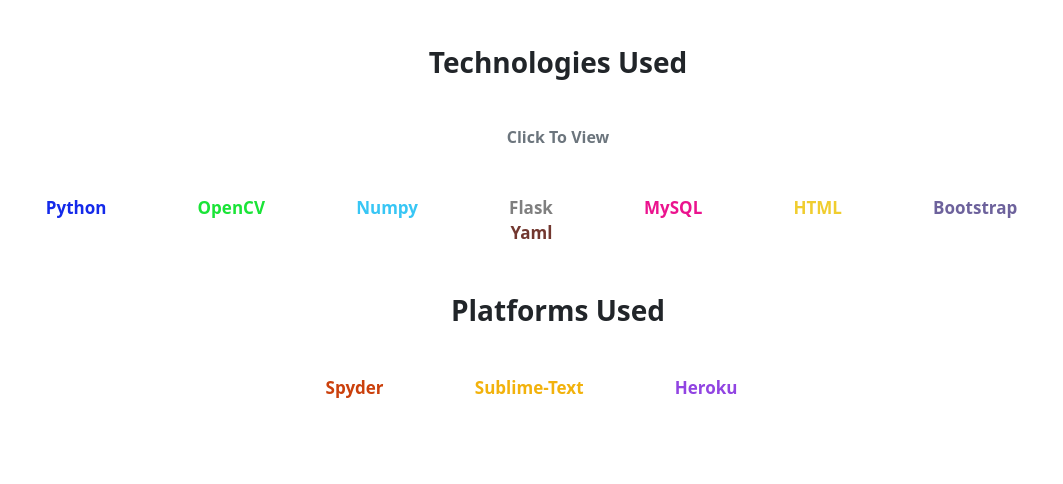
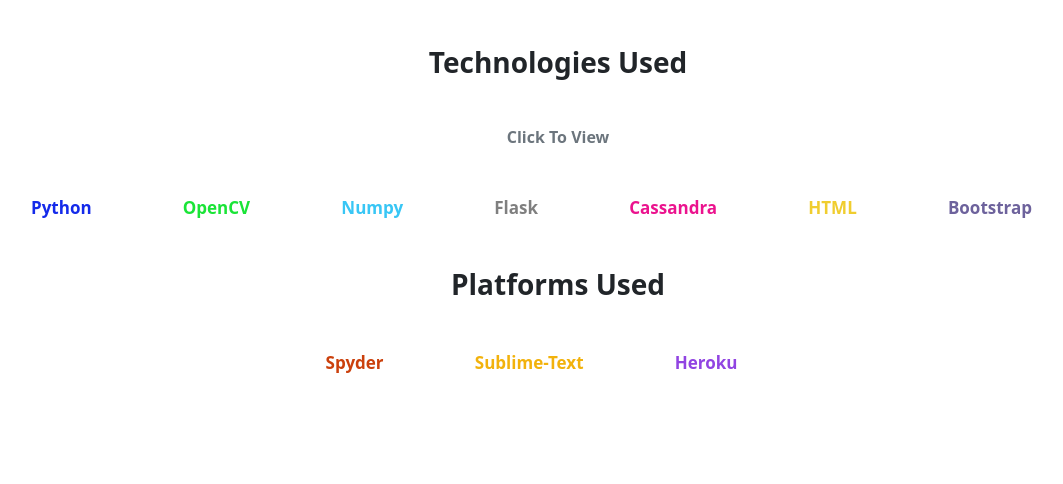
Before and after one commit to adityanaranje/COMPUTER-VISION-PROJECT, a Flask app: page / in a window 1280 px wide. Shown: the part 2019-2503 px from the top of the page, without its empty margins (82-1145 px from the left). Run offline with Flask 2, Linux system fonts and the light colour scheme; parts of the project's set-up code (start-up, migrations or seed data) failed here and were passed over; some libraries are stand-ins or nearby versions.

Commit message:
Update home.html

```diff
--- a/templates/home.html
+++ b/templates/home.html
@@ -166,13 +166,12 @@
 
     <a href="https://flask.palletsprojects.com/en/2.0.x/" style="color:#7F7F7FFF;" class="link1">Flask</a>
 
-    <a href="https://dev.mysql.com/doc/" style="color:#EB138EFF;" class="link1">MySQL</a>
+    <a href="http://cassandra.apache.org/doc/latest/" style="color:#EB138EFF;" class="link1">Cassandra</a>
 
     <a href="https://devdocs.io/html/" style="color:#F0CD2FFF;" class="link1">HTML</a>
 
     <a href="https://getbootstrap.com/docs/4.1/getting-started/introduction/" style="color:#6D629CFF;" class="link1">Bootstrap</a>
 
-    <a href="https://learn.getgrav.org/16/advanced/yaml" style="color:#72372FFF;" class="link1">Yaml</a>
   </center>
 
 </div>
```
